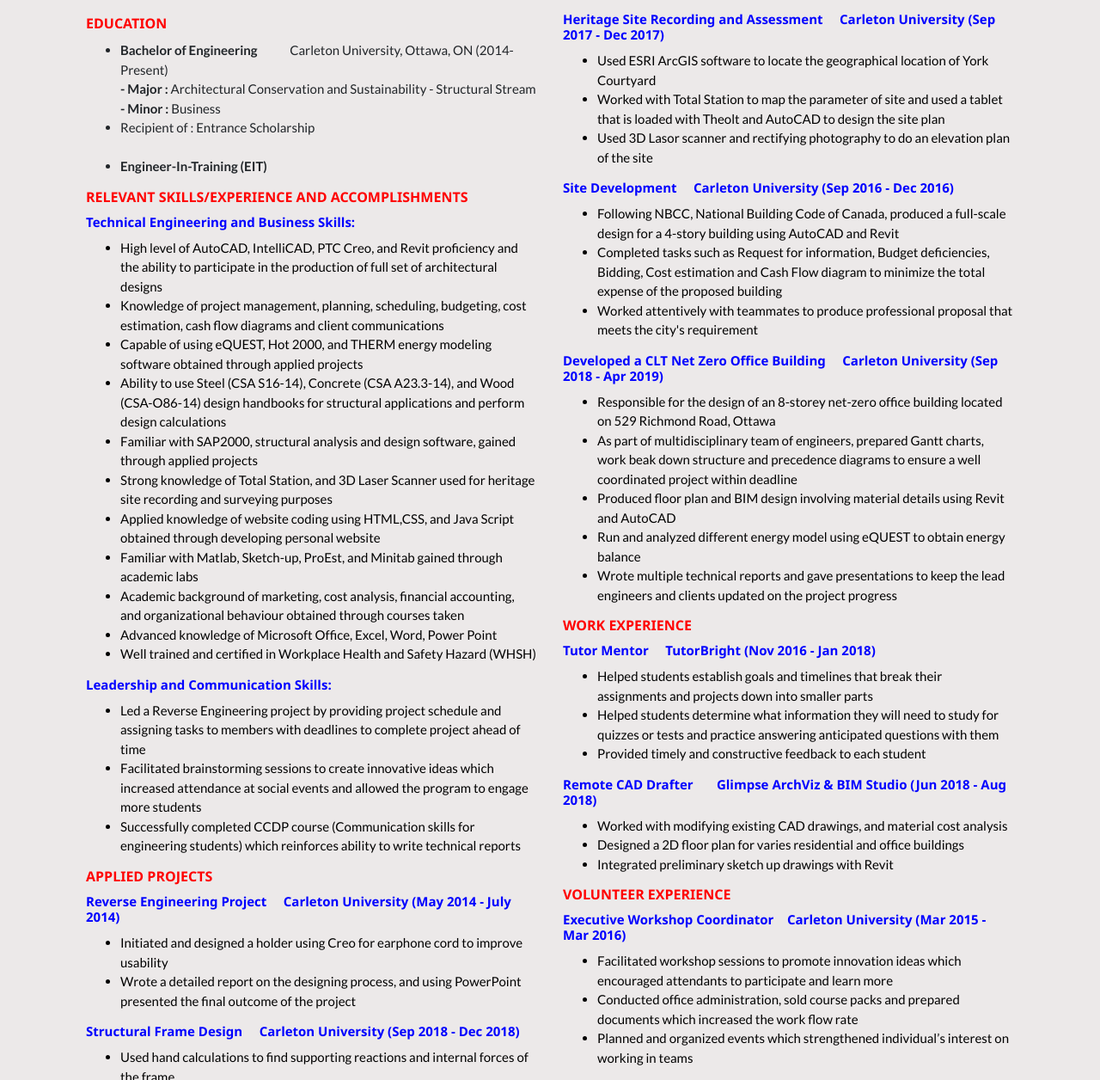
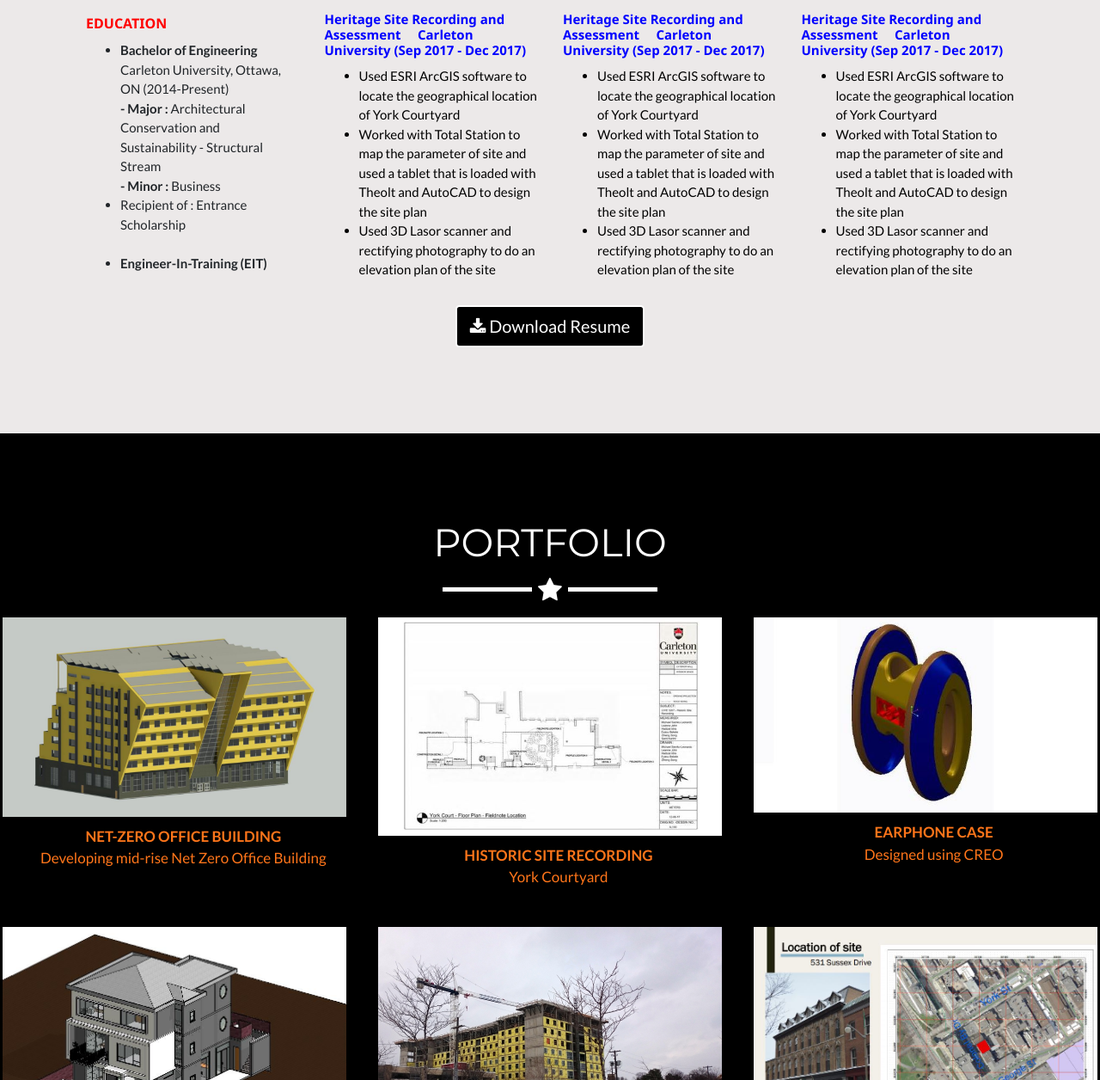
Before and after one commit to Interiorcarwash/Interiorcarwash, a website: page index.html in a window 1280 px wide. Shown: the part 1544-2800 px from the top of the page at 86% size. Drawn offline with nearby package versions, Linux system fonts and the light colour scheme; files that its build step writes are made by us from their sources.

Commit message:
Update index.html

```diff
--- a/index.html
+++ b/index.html
@@ -160,10 +160,10 @@ business and marketing. I also have a solid foundation in structural analysis an
 
 	<section style="background-color:#ECE9E9"class="container" id="resume">
       <div class="container">
-        <h2 class="text-center">Resume</h2>
+        <h2 class="text-center">Photo Gallery</h2>
         <hr class="star-light">
         <div class="row">
-          <div class="col-lg-6 ml-auto">
+          <div class="col-lg-3 ml-auto">
             <p>
 
 
@@ -182,63 +182,6 @@ business and marketing. I also have a solid foundation in structural analysis an
 </ul>
 
 
-<h3><b>RELEVANT SKILLS/EXPERIENCE AND ACCOMPLISHMENTS</b></h3>
-
-
-<h4>Technical Engineering and Business Skills:</h4>
-
-<ul style="color:black">
-<li>High level of AutoCAD, IntelliCAD, PTC Creo, and Revit proficiency and the ability to participate in the production of full set of architectural designs   </li>
-<li>Knowledge of project management, planning, scheduling, budgeting, cost estimation, cash flow diagrams and client communications</li>
-<li>Capable of using eQUEST, Hot 2000, and THERM energy modeling software obtained through applied projects </li>
-<li>Ability to use Steel (CSA S16-14), Concrete (CSA A23.3-14), and Wood (CSA-O86-14) design handbooks for structural applications and perform design calculations  </li>
-<li>Familiar with SAP2000, structural analysis and design software, gained through applied projects </li>
-<li>Strong knowledge of Total Station, and 3D Laser Scanner used for heritage site recording and surveying purposes   </li>
-
-<li>Applied knowledge of website coding using HTML,CSS, and Java Script obtained through developing personal website</li>
-<li>Familiar with Matlab, Sketch-up, ProEst, and Minitab gained through academic labs</li>
-<li>Academic background of marketing, cost analysis, financial accounting, and organizational behaviour obtained through courses taken </li>
-
-<li>Advanced knowledge of Microsoft Office, Excel, Word, Power Point</li>
-<li>Well trained and certified in Workplace Health and Safety Hazard (WHSH)   </li>
-</ul>
-
-
-
-
-
-<h4>Leadership and Communication Skills:</h4>
-<ul style="color:black">
-
-<li>Led a Reverse Engineering project by providing project schedule and assigning tasks to members with deadlines to complete project ahead of time</li>
-<li>Facilitated brainstorming sessions to create innovative ideas which increased attendance at social events and allowed the program to engage more students</li>
-<li>Successfully completed CCDP course (Communication skills for engineering students) which reinforces ability to write technical reports</li>
-</ul>
-
-</p>
-
-
-
-<h3><b>APPLIED PROJECTS</b></h3>
-
-
-
-<h4>Reverse Engineering Project &nbsp&nbsp&nbsp Carleton University (May 2014 - July 2014) </h4>
-<ul style="color:black">
-<li>Initiated and designed a holder using Creo for earphone cord to improve usability</li>
-<li>Wrote a detailed report on the designing process, and using PowerPoint presented the final outcome of the project</li>
-</ul>
-
-
-
-
-<h4>Structural Frame Design &nbsp&nbsp&nbsp Carleton University (Sep 2018 - Dec 2018) </h4>
-<ul style="color:black">
-<li>Used hand calculations to find supporting reactions and internal forces of the frame</li>
-<li>Analyzed the 3D dimensional two-bay two story braced frame using SAP2000</li>
-</ul>
-
-
 
 
 
@@ -253,7 +196,7 @@ business and marketing. I also have a solid foundation in structural analysis an
 
 
           </div>
-          <div class="col-lg-6 mr-auto">
+          <div class="col-lg-3 mr-auto">
 
 		  <h4>Heritage Site Recording and Assessment &nbsp&nbsp&nbsp Carleton University (Sep 2017 - Dec 2017)</h4>
 			<ul style="color:black">
@@ -265,55 +208,21 @@ business and marketing. I also have a solid foundation in structural analysis an
 
 
 
-		  <h4>Site Development &nbsp&nbsp&nbsp Carleton University (Sep 2016 - Dec 2016) </h4>
-<ul style="color:black">
-<li>Following NBCC, National Building Code of Canada, produced a full-scale design for a 4-story building using AutoCAD and Revit</li>
-<li>Completed tasks such as Request for information, Budget deficiencies, Bidding, Cost estimation and Cash Flow diagram to minimize the total expense of the proposed building   </li>
-<li>Worked attentively with teammates to produce professional proposal that meets the city's requirement
-</ul>
-	      <h4>Developed a CLT Net Zero Office Building &nbsp&nbsp&nbsp Carleton University (Sep 2018 - Apr 2019) </h4>
-<ul style="color:black">
-<li>Responsible for the design of an 8-storey net-zero office building located on 529 Richmond Road, Ottawa      </li>
-<li>As part of multidisciplinary team of engineers, prepared Gantt charts, work beak down structure and precedence diagrams to ensure a well coordinated project within deadline </li>
-<li>Produced floor plan and BIM design involving material details using Revit and AutoCAD</li>
-<li>Run and analyzed different energy model using eQUEST to obtain energy balance</li>
-<li>Wrote multiple technical reports and gave presentations to keep the lead engineers and clients updated on the project progress </li>
-</ul>
-<h3><b>WORK EXPERIENCE</b></h3>
-
-<h4>Tutor Mentor  &nbsp&nbsp&nbsp TutorBright  (Nov 2016 - Jan 2018)</h4>
-<ul style="color:black">
-<li>Helped students establish goals and timelines that break their assignments and projects down into smaller parts</li>
-<li>Helped students determine what information they will need to study for quizzes or tests and practice answering anticipated questions with them </li>
-<li>Provided timely and constructive feedback to each student</li>
-</ul>
-
-
-<h4>Remote CAD Drafter    &nbsp&nbsp&nbsp&nbsp&nbsp Glimpse ArchViz & BIM Studio (Jun 2018 - Aug 2018)</h4>
-<ul style="color:black">
-<li>Worked with modifying existing CAD drawings, and material cost analysis</li>
-<li>Designed a 2D floor plan for varies residential and office buildings </li>
-<li>Integrated preliminary sketch up drawings with Revit</li>
-
-</ul>
 
 
 
-   <h3><b>VOLUNTEER EXPERIENCE </b> </h3>
 
-<h4>Executive Workshop Coordinator &nbsp&nbsp Carleton University (Mar 2015 - Mar 2016) 	</h4>
 
-<ul style="color:black">
-<li>Facilitated workshop sessions to promote innovation ideas which encouraged attendants to participate and learn more</li>
-<li>Conducted office administration, sold course packs and  prepared documents which increased the work flow rate</li>
-<li>Planned and organized events which strengthened individual’s interest on working in teams</li>
-</ul>
 
-<h4>Fall Orientation Facilitator   &nbsp &nbsp&nbsp                         Carleton University (Aug 2016 - Sep 2016)       </h4>
+          </div>
+		     <div class="col-lg-3 mr-auto">
 
-<ul style="color:black">
-<li>Facilitated brainstorming sessions to create innovative ideas which increased attendance at social events and allowed the program to engage more students</li>
-</ul>
+		  <h4>Heritage Site Recording and Assessment &nbsp&nbsp&nbsp Carleton University (Sep 2017 - Dec 2017)</h4>
+			<ul style="color:black">
+				<li >Used ESRI ArcGIS software to locate the geographical location of York Courtyard   </li>
+				<li>Worked with Total Station to map the parameter of site and used a tablet that is loaded with Theolt and AutoCAD to design the site plan     </li>
+				<li>Used 3D Lasor scanner and rectifying photography to do an elevation plan of the site</li>
+			</ul>
 
 
 
@@ -321,6 +230,18 @@ business and marketing. I also have a solid foundation in structural analysis an
 
 
 
+
+
+
+          </div>
+		     <div class="col-lg-3 mr-auto">
+
+		  <h4>Heritage Site Recording and Assessment &nbsp&nbsp&nbsp Carleton University (Sep 2017 - Dec 2017)</h4>
+			<ul style="color:black">
+				<li >Used ESRI ArcGIS software to locate the geographical location of York Courtyard   </li>
+				<li>Worked with Total Station to map the parameter of site and used a tablet that is loaded with Theolt and AutoCAD to design the site plan     </li>
+				<li>Used 3D Lasor scanner and rectifying photography to do an elevation plan of the site</li>
+			</ul>
 
 
 
```
